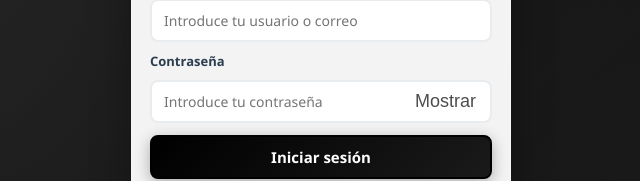
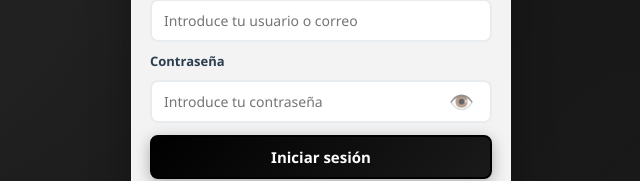
Before and after one commit to calcerritor3000/TFG-Sistema-de-Gesti-n-de-Alertas---CVN-24-7-Noticias-Calce, a React (Create React App) app in the folder alertas-frontend/: page /login in a window 1280 px wide. Shown: the part 403-584 px from the top of the page, without its empty margins (319-959 px from the left). Built offline with nearby package versions, Linux system fonts and the light colour scheme; no server answers.

Commit message:
UI: emoji de ojo para mostrar/ocultar contraseña en login.

```diff
--- a/alertas-frontend/src/components/LoginPage.js
+++ b/alertas-frontend/src/components/LoginPage.js
@@ -145,7 +145,7 @@ const LoginPage = ({ onLogin }) => {
                   disabled={loading}
                   aria-label={showLoginPassword ? "Ocultar contraseña" : "Mostrar contraseña"}
                 >
-                  {showLoginPassword ? 'Ocultar' : 'Mostrar'}
+                  {showLoginPassword ? '🙈' : '👁️'}
                 </button>
               </div>
             </div>
@@ -210,7 +210,7 @@ const LoginPage = ({ onLogin }) => {
                   disabled={loading}
                   aria-label={showRegisterPassword ? "Ocultar contraseña" : "Mostrar contraseña"}
                 >
-                  {showRegisterPassword ? 'Ocultar' : 'Mostrar'}
+                  {showRegisterPassword ? '🙈' : '👁️'}
                 </button>
               </div>
             </div>
@@ -358,8 +358,9 @@ const passwordToggleStyle = {
   background: 'transparent',
   border: 'none',
   cursor: 'pointer',
-  fontSize: '18px',
-  padding: '5px 8px',
+  fontSize: '20px',
+  padding: '5px 10px',
+  lineHeight: 1,
   display: 'flex',
   alignItems: 'center',
   justifyContent: 'center',
```
